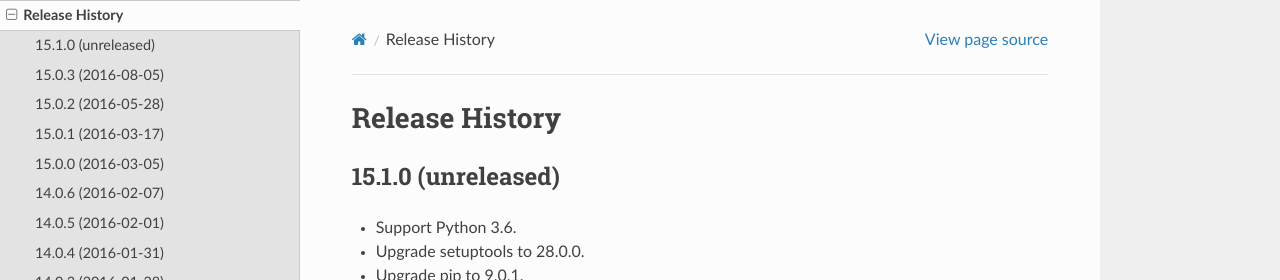
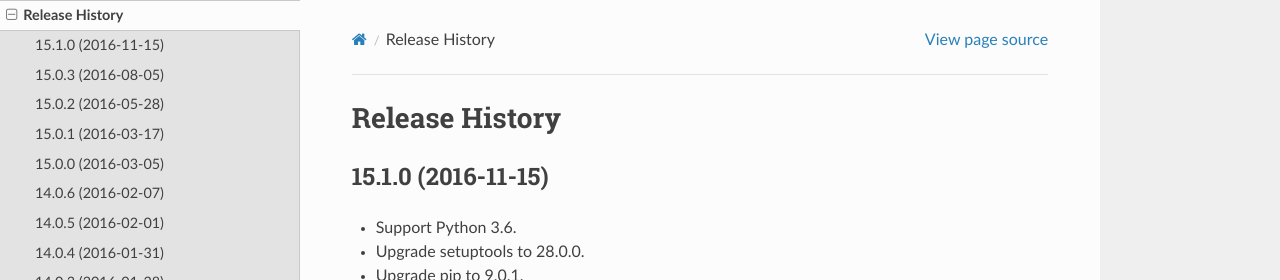
Before and after one commit to pypa/virtualenv, a Sphinx documentation site: the page built from docs/changes.rst, in a window 1280 px wide and 900 px high. Shown: the top 280 px of the window. Built offline with Sphinx 7.4.7 and the Read the Docs theme 2.0.0, drawn with Linux system fonts in a browser that asks for light colours.

Commit message:
Bump for release of v15.1.0

```diff
--- a/docs/changes.rst
+++ b/docs/changes.rst
@@ -1,7 +1,7 @@
 Release History
 ===============
 
-15.1.0 (unreleased)
+15.1.0 (2016-11-15)
 -------------------
 
 * Support Python 3.6.
--- a/virtualenv.py
+++ b/virtualenv.py
@@ -36,7 +36,7 @@ try:
 except ImportError:
     import configparser as ConfigParser
 
-__version__ = "15.1.0.dev0"
+__version__ = "15.1.0"
 virtualenv_version = __version__  # legacy
 
 if sys.version_info < (2, 6):
```
